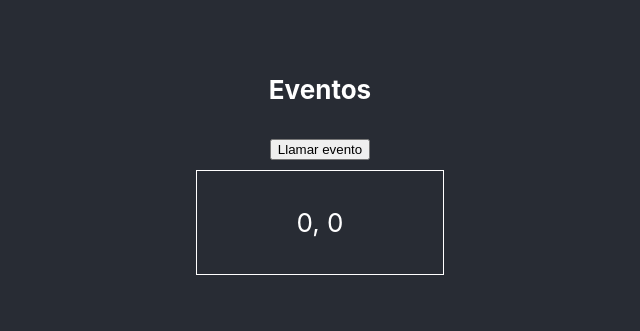
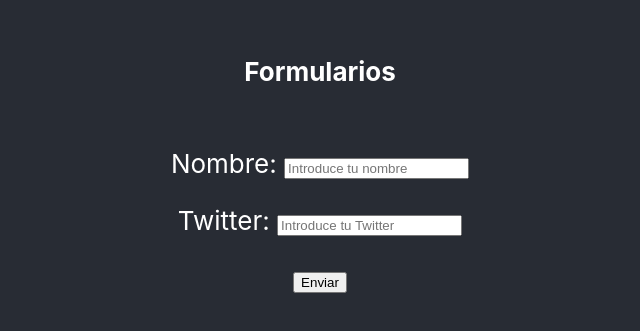
Before and after one commit to daserrano/reactNative, a React (Create React App) app: page / in a window 1280 px wide. Shown: the part 243-574 px from the top of the page, without its empty margins (320-960 px from the left). Built offline with nearby package versions, Linux system fonts and the light colour scheme.

Commit message:
Formulario

```diff
--- a/src/App.js
+++ b/src/App.js
@@ -3,39 +3,36 @@
 import './App.css';
 
 class App extends Component {
-  constructor() {
-    super()
-    this.state = {mouseX: 0, mouseY: 0}
-    //Forma de enlazar el contexto.
-    //this.handleMouseMove = this.handleMouseMove.bind(this)
+  handleClick(e) {
+    e.preventDefault()
+    const name = document.getElementById('name').value
+    const email = document.getElementById('twitter').value
+    console.log({name, email});
   }
-  //Arrow function para enlazar el contexto del componente, forma óptima.
-  handleMouseMove = (e) => {
-    const {clientX, clientY} = e
-      this.setState({mouseX: clientX, mouseY: clientY })
-  }
-
-  handleClick(e) {
-    console.log(e)
-    alert('Evento!')
-  }
-
-    render() {
+  render() {
     return (
     <div className="App">
       <header className="App-header">
-        <h4>Eventos</h4>
-        <button onClick={this.handleClick}> Llamar evento </button>
-        <div onMouseMove={this.handleMouseMove}
-        style={{
-          border: '1px solid #FFF',
-          marginTop: 10,
-          padding: 10,
-          paddingLeft: 100,
-          paddingRight:100}
-        }>
-          <p>{this.state.mouseX}, {this.state.mouseY}</p>
-        </div>
+        <h4>Formularios</h4>
+        <form>
+          <p>
+            <label>Nombre: </label>
+            <input
+              id='name'
+              name='userName'
+              placeholder='Introduce tu nombre'/>
+          </p>
+
+          <p>
+            <label>Twitter: </label>
+            <input
+              id='twitter'
+              name='twitterAccount'
+              placeholder='Introduce tu Twitter' />
+          </p>
+
+          <button onClick={this.handleClick}>Enviar</button>
+        </form>
       </header>
     </div>
   );
```
